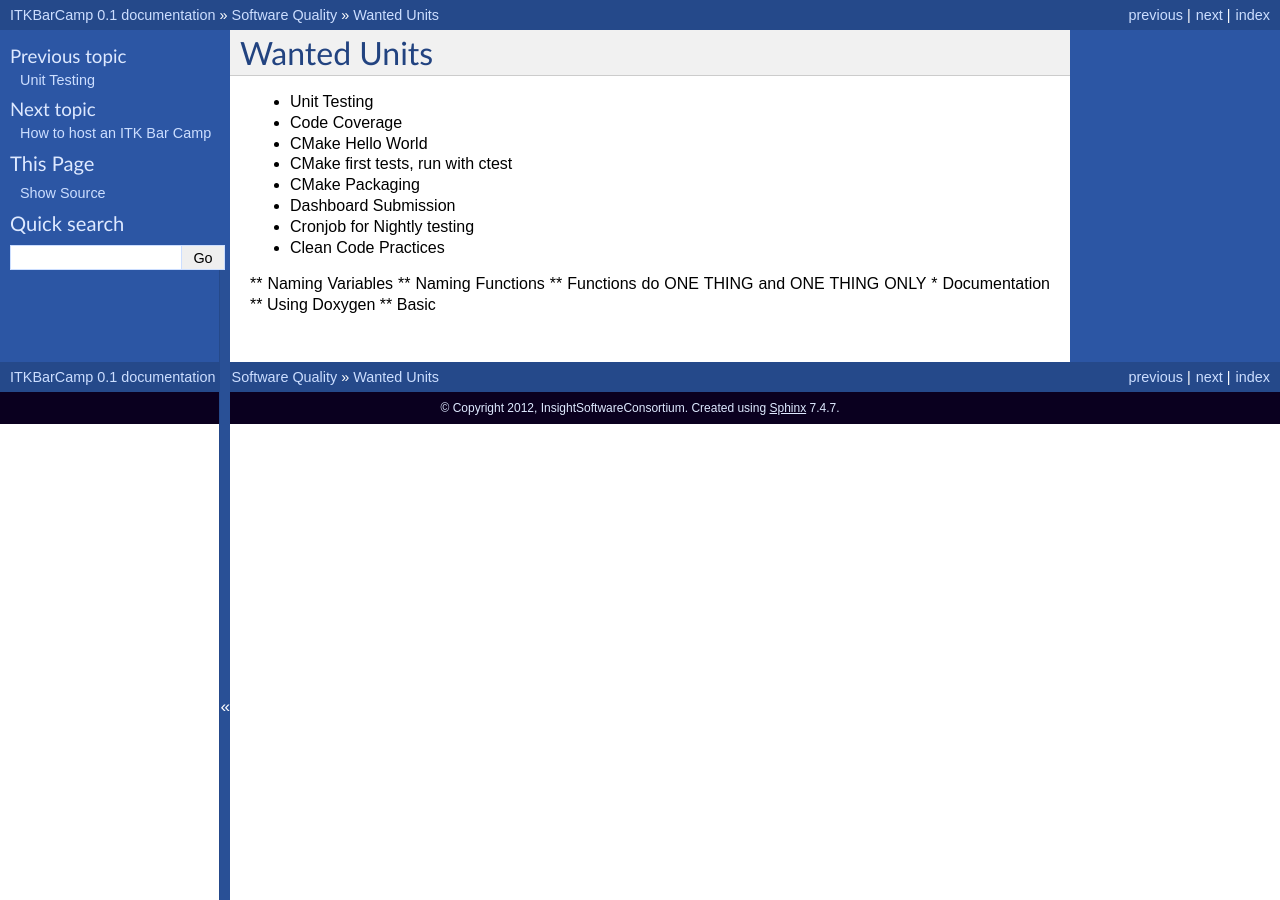
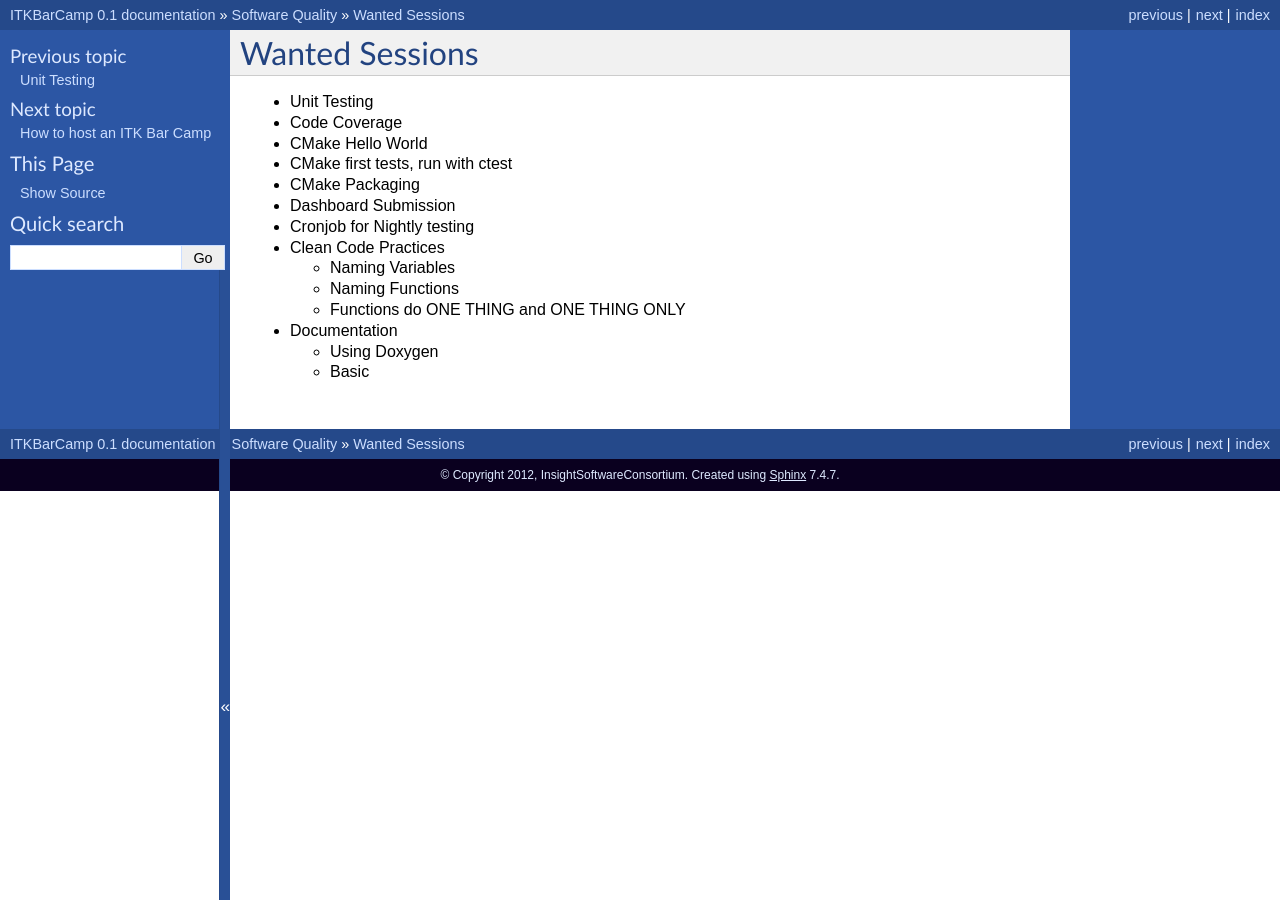
Before and after one commit to InsightSoftwareConsortium/ITKBarCamp, a Sphinx documentation site: the page built from doc/source/SoftwareQuality/Wanted.rst, in a window 1280 px wide. Built offline with Sphinx 7.4.7, drawn with Linux system fonts in a browser that asks for light colours; formulas are drawn with MathJax 3.

Commit message:
Wanted Units -> Wanted Sessions.

```diff
--- a/doc/source/CommunitySoftwareProcess/Wanted.rst
+++ b/doc/source/CommunitySoftwareProcess/Wanted.rst
@@ -1,5 +1,5 @@
-Wanted Units
-============
+Wanted Sessions
+===============
 
 * Git
 
--- a/doc/source/Cxx/Wanted.rst
+++ b/doc/source/Cxx/Wanted.rst
@@ -1,5 +1,5 @@
-Wanted Units
-============
+Wanted Sessions
+===============
 
 * Hello World
 
--- a/doc/source/ITK/Wanted.rst
+++ b/doc/source/ITK/Wanted.rst
@@ -1,5 +1,5 @@
-Wanted Units
-============
+Wanted Sessions
+===============
 
 * Filtering
 
--- a/doc/source/ImageProcessing/Wanted.rst
+++ b/doc/source/ImageProcessing/Wanted.rst
@@ -1,5 +1,5 @@
-Wanted Units
-============
+Wanted Sessions
+===============
 
 * Filtering
 
--- a/doc/source/SoftwareQuality/Wanted.rst
+++ b/doc/source/SoftwareQuality/Wanted.rst
@@ -1,5 +1,5 @@
-Wanted Units
-============
+Wanted Sessions
+===============
 
 * Unit Testing
 * Code Coverage
@@ -9,9 +9,12 @@ Wanted Units
 * Dashboard Submission
 * Cronjob for Nightly testing
 * Clean Code Practices
-** Naming Variables
-** Naming Functions
-** Functions do ONE THING and ONE THING ONLY
+
+  * Naming Variables
+  * Naming Functions
+  * Functions do ONE THING and ONE THING ONLY
+
 * Documentation
-** Using Doxygen
-** Basic
+
+  * Using Doxygen
+  * Basic
```
